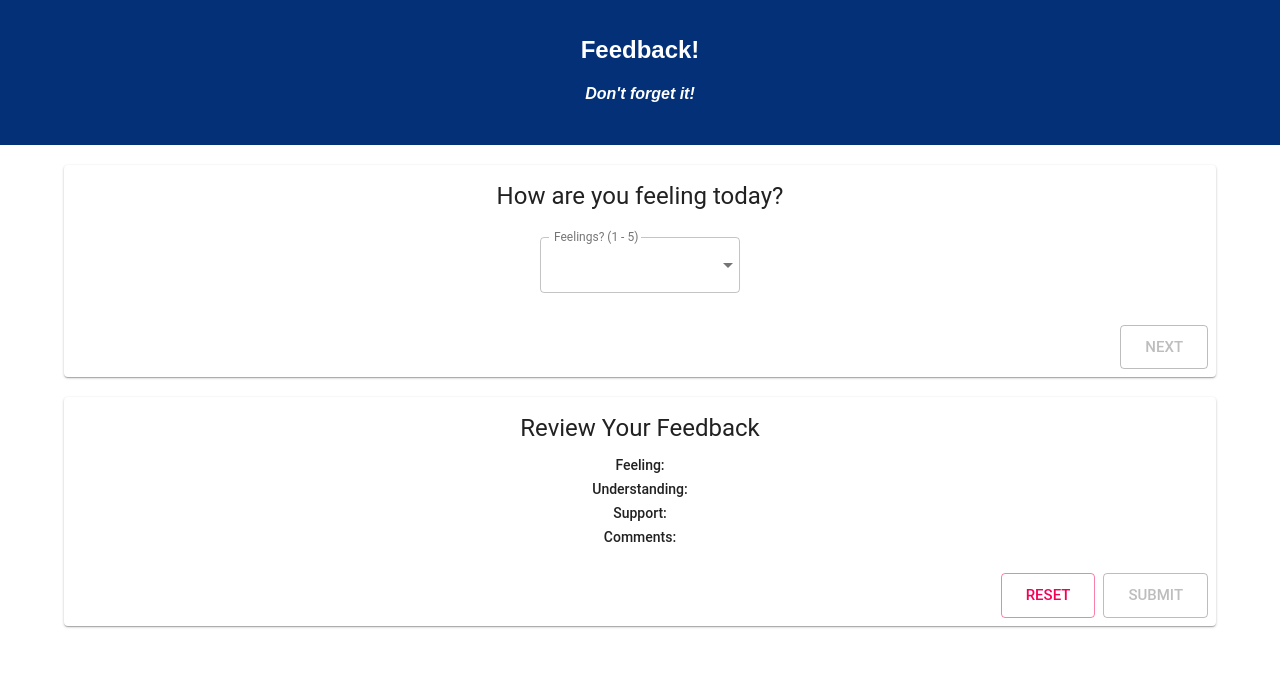
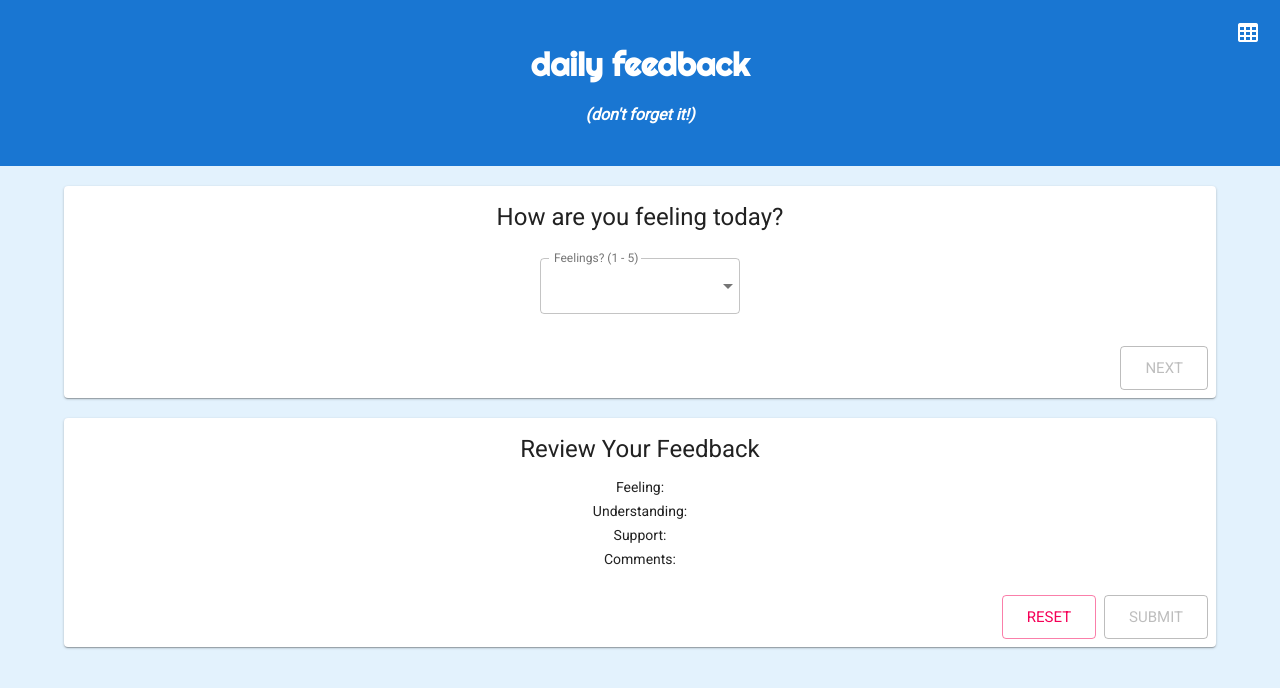
Before and after one commit to tomroselyn/redux-feedback-loop, a React (Create React App) app: page / in a window 1280 px wide. Shown: the top 688 px of the page. Built offline with nearby package versions, Linux system fonts and the light colour scheme.

Commit message:
updated styles, added link to admin page

```diff
--- a/src/components/App/App.css
+++ b/src/components/App/App.css
@@ -1,18 +1,28 @@
+@import url('https://fonts.googleapis.com/css?family=Roboto');
+@import url('https://fonts.googleapis.com/css?family=Righteous');
+
 .App {
   text-align: center;
+  font-family: 'Roboto', 'sans-serif';
 }
 
 .App-header {
-  background-color: #033076;
+  background-color: #1976d2;
   min-height: 70px;
   padding: 20px;
   color: white;
 }
 
 .App-title {
-  font-size: 1.5em;
+  font-family: 'Righteous', 'sans-serif';
+  font-size: 2em;
+  clear: right;
 }
 
 .App-intro {
-  font-size: large;
+  font-style: italic;
 }
+
+.adminIcon {
+  float: right;
+}
--- a/src/components/App/App.js
+++ b/src/components/App/App.js
@@ -1,6 +1,6 @@
 import React, { Component } from 'react';
 import {connect} from 'react-redux';
-import {HashRouter as Router, Route} from 'react-router-dom';
+import {HashRouter as Router, Route, Link} from 'react-router-dom';
 import './App.css';
 
 //routes
@@ -16,11 +16,14 @@ class App extends Component {
   render() {
     return (
       <div className="App">
-        <header className="App-header">
-          <h1 className="App-title">Feedback!</h1>
-          <h4><i>Don't forget it!</i></h4>
-        </header>
         <Router>
+          <header className="App-header">
+            <Link to="/admin">
+              <img className="adminIcon" src="images/table-large.png" alt="admin-icon" />
+            </Link>
+            <h1 className="App-title">daily feedback</h1>
+            <h4 className="App-intro">(don't forget it!)</h4>
+          </header>
           <Route exact path="/" component={FeelingCard}/>
           <Route path="/understanding" component={UnderstandingCard} />
           <Route path="/support" component={SupportCard} />
--- a/src/index.css
+++ b/src/index.css
@@ -2,10 +2,11 @@ body {
   margin: 0;
   padding: 0;
   font-family: sans-serif;
+  background-color: #e3f2fd;
 }
 
 .cardActions {
-    float: right;
+  float: right;
 }
 
 .inputCard, .reviewCard {
```
Also changed, not shown: public/images/table-large.png (added).
